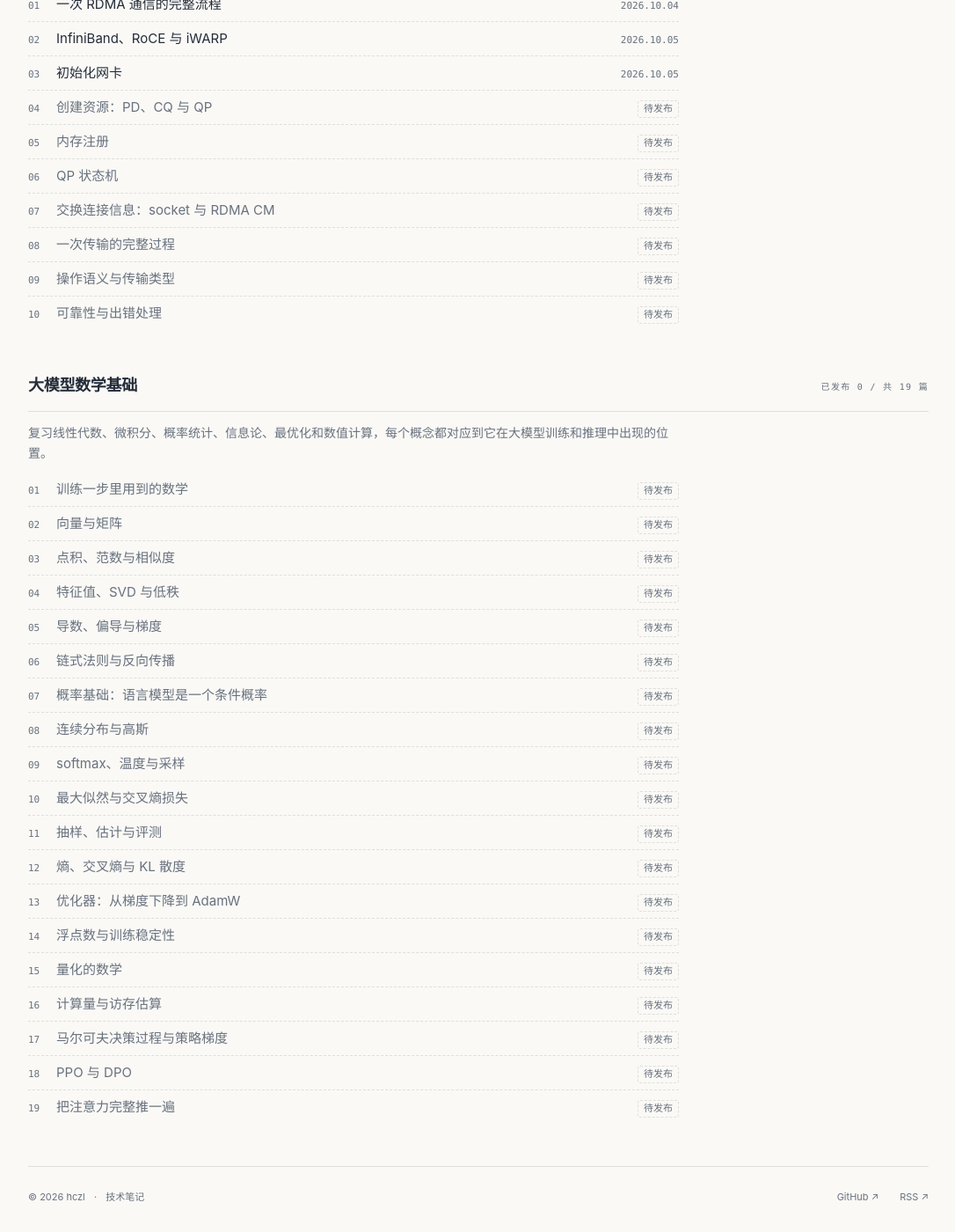
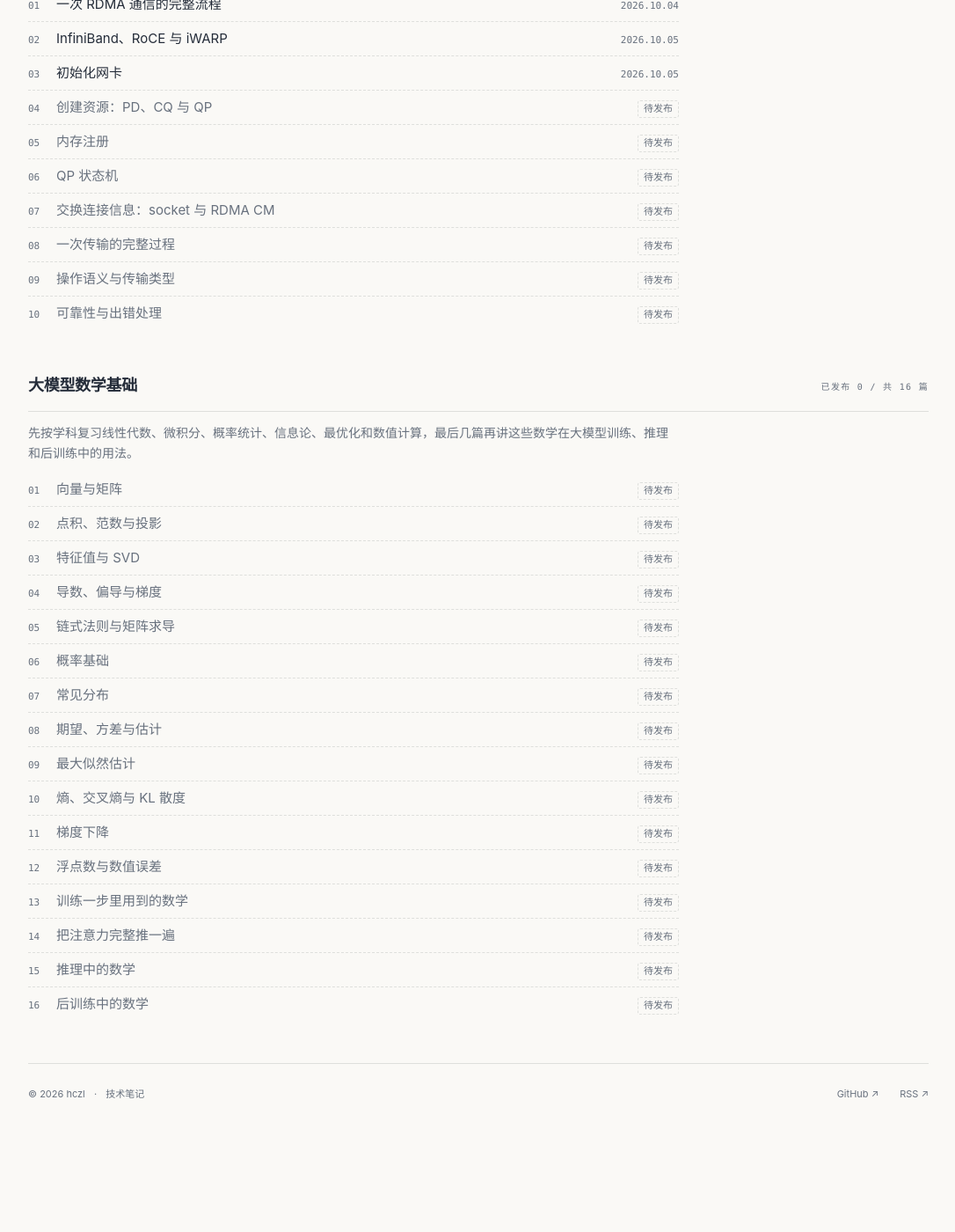
Before and after one commit to hczl/hczl.github.io, a Jekyll site: the page built from series.html, in a window 1280 px wide and 1400 px high, scrolled down 483 px. Shown: the whole window at 88% size, without its empty margins (96-1182 px from the left). Built offline with Jekyll 4.4.1, drawn with Linux system fonts in a browser that asks for light colours; after the commit the page ends 1766 px from its top, so only the background shows below that.

Commit message:
大模型数学基础系列：按新大纲调整篇目（基础在前、应用在后）
Co-Authored-By: Claude Opus 5.5 (1M context) <noreply@anthropic.com>
Claude-Session: https://claude.ai/code/session_01G5u1wVR1hZpaG7pUFvfHrm

```diff
--- a/_data/series.yml
+++ b/_data/series.yml
@@ -17,24 +17,21 @@
     - 可靠性与出错处理
 - id: math
   title: 大模型数学基础
-  description: 复习线性代数、微积分、概率统计、信息论、最优化和数值计算，每个概念都对应到它在大模型训练和推理中出现的位置。
+  description: 先按学科复习线性代数、微积分、概率统计、信息论、最优化和数值计算，最后几篇再讲这些数学在大模型训练、推理和后训练中的用法。
   outline:
+    - 向量与矩阵
+    - 点积、范数与投影
+    - 特征值与 SVD
+    - 导数、偏导与梯度
+    - 链式法则与矩阵求导
+    - 概率基础
+    - 常见分布
+    - 期望、方差与估计
+    - 最大似然估计
+    - 熵、交叉熵与 KL 散度
+    - 梯度下降
+    - 浮点数与数值误差
     - 训练一步里用到的数学
-    - 向量与矩阵
-    - 点积、范数与相似度
-    - 特征值、SVD 与低秩
-    - 导数、偏导与梯度
-    - 链式法则与反向传播
-    - 概率基础：语言模型是一个条件概率
-    - 连续分布与高斯
-    - softmax、温度与采样
-    - 最大似然与交叉熵损失
-    - 抽样、估计与评测
-    - 熵、交叉熵与 KL 散度
-    - 优化器：从梯度下降到 AdamW
-    - 浮点数与训练稳定性
-    - 量化的数学
-    - 计算量与访存估算
-    - 马尔可夫决策过程与策略梯度
-    - PPO 与 DPO
     - 把注意力完整推一遍
+    - 推理中的数学
+    - 后训练中的数学
```
